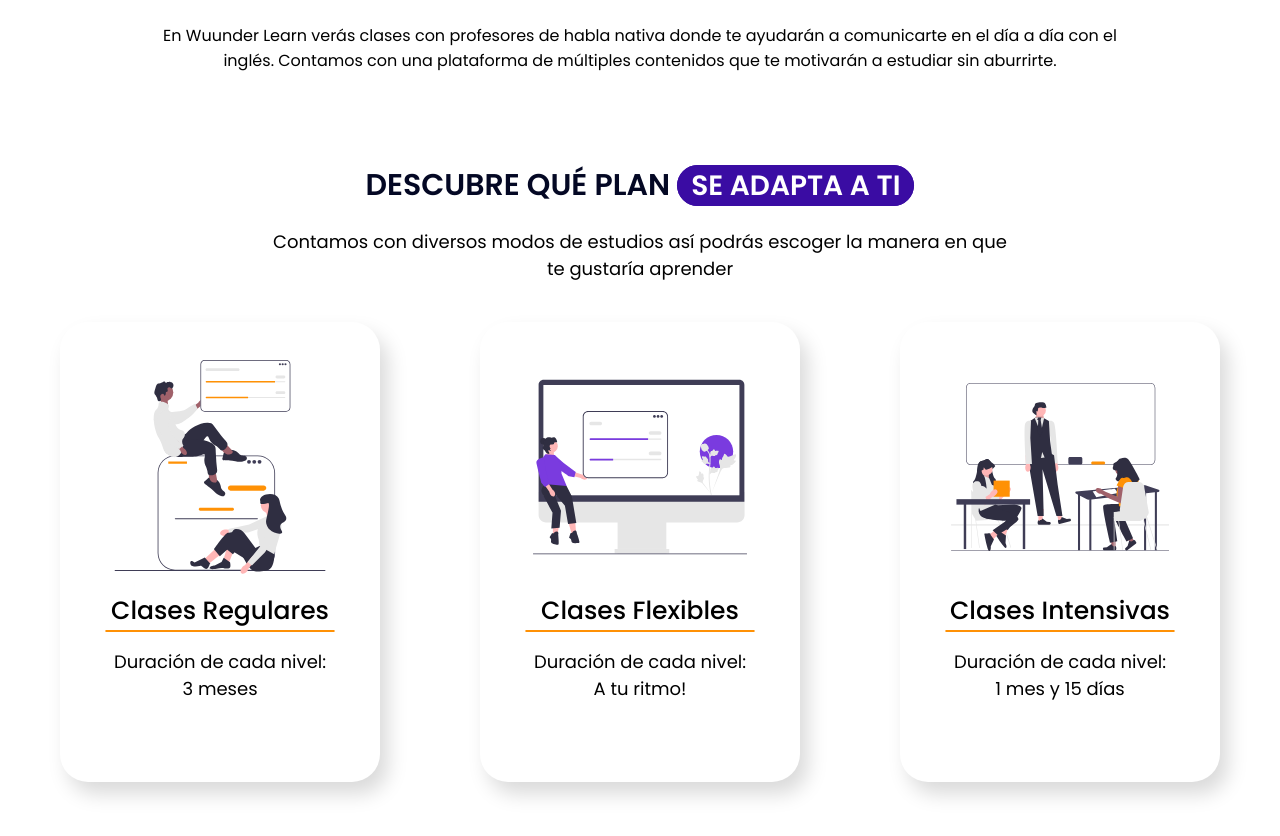
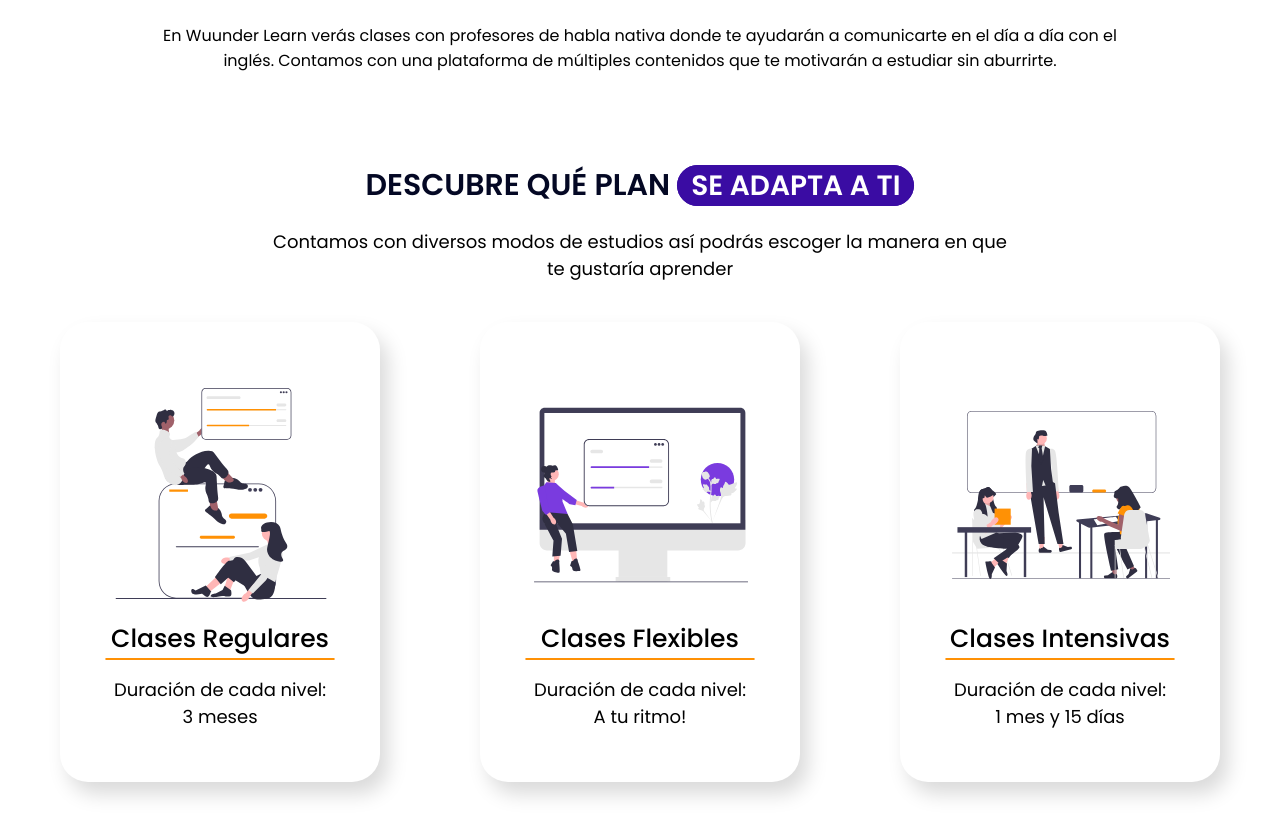
Before and after one commit to nuriasky/wuunder-learn, a plain HTML site: page index.html in a window 1280 px wide. Shown: the part 667-1503 px from the top of the page. Drawn offline with Linux system fonts and the light colour scheme.

Commit message:
cards modified

```diff
--- a/style.css
+++ b/style.css
@@ -213,7 +213,10 @@ main {
 }
 
 .card-front{
-    padding: 20px;
+    padding: 3rem 1rem;
+    display: flex;
+    justify-content: space-around;
+    flex-direction: column;
 }
 
 .card-front img{
@@ -221,7 +224,7 @@ main {
     align-items: center;
     align-content: center;
     justify-content: center;
-    width: 280px;
+    width: 290px;
     height: 250px;
     padding: 1rem 0rem;
 }
```
